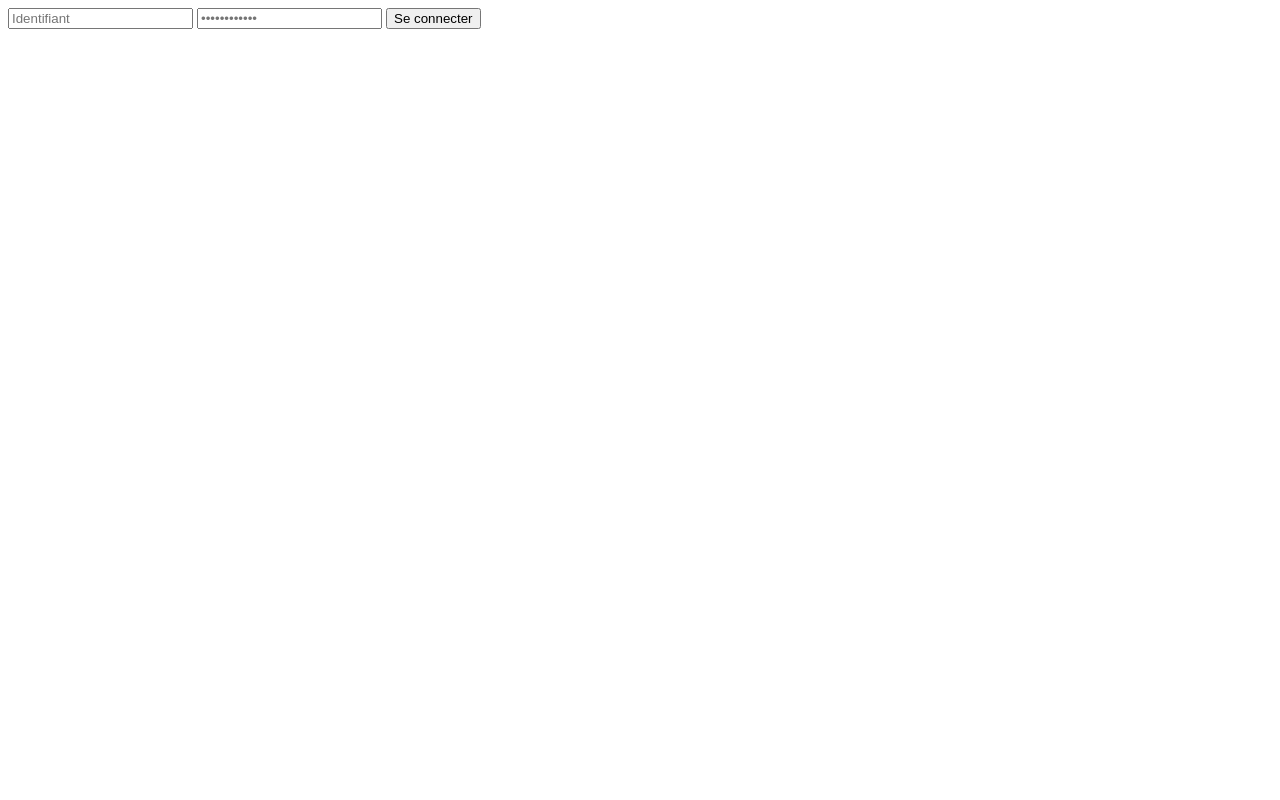
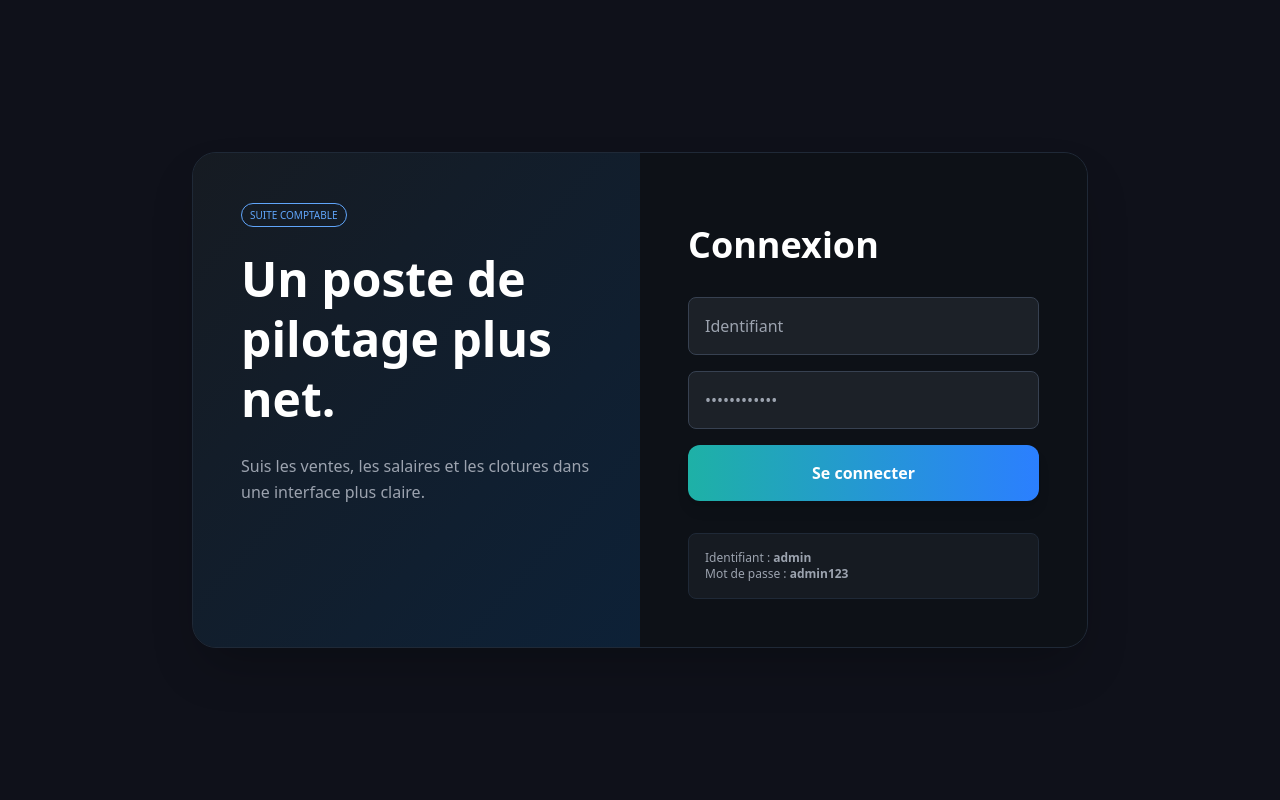
Before and after one commit to Hyuko123/comptabilit-, a Flask app: page /login in a window 1280 px wide. Run offline with Flask 3, Linux system fonts and the light colour scheme; some libraries are stand-ins or nearby versions.

Commit message:
Update login.html

```diff
--- a/templates/login.html
+++ b/templates/login.html
@@ -1,7 +1,29 @@
-<form class="mt-8 space-y-4" method="POST" action="/login">
-    <input type="text" name="username" placeholder="Identifiant" class="w-full bg-[#1c2128] border border-gray-700 rounded-lg p-4 focus:border-blue-500 outline-none">
-    <input type="password" name="password" placeholder="••••••••••••" class="w-full bg-[#1c2128] border border-gray-700 rounded-lg p-4 focus:border-blue-500 outline-none">
-    <button type="submit" class="w-full bg-gradient-to-r from-[#1eb1a6] to-[#2b7fff] py-4 rounded-xl font-bold shadow-lg hover:opacity-90 transition">
-        Se connecter
-    </button>
-</form>
+<!DOCTYPE html>
+<html lang="fr">
+<head>
+    <meta charset="UTF-8">
+    <script src="https://cdn.tailwindcss.com"></script>
+    <title>Connexion - Ultraze V2</title>
+</head>
+<body class="bg-[#0f111a] flex items-center justify-center min-h-screen font-sans text-white">
+    <div class="bg-[#161b22] rounded-3xl overflow-hidden flex max-w-4xl w-full shadow-2xl border border-gray-800">
+        <div class="w-1/2 p-12 bg-gradient-to-br from-[#161b22] to-[#0d2137]">
+            <span class="text-[10px] border border-blue-400 text-blue-400 px-2 py-1 rounded-full uppercase">Suite Comptable</span>
+            <h1 class="text-5xl font-bold mt-6 leading-tight">Un poste de pilotage plus net.</h1>
+            <p class="text-gray-400 mt-6 leading-relaxed">Suis les ventes, les salaires et les clotures dans une interface plus claire.</p>
+        </div>
+        <div class="w-1/2 p-12 bg-[#0d1117]">
+            <h2 class="text-4xl font-bold mt-6">Connexion</h2>
+            <form class="mt-8 space-y-4" method="POST" action="/login">
+                <input type="text" name="username" placeholder="Identifiant" class="w-full bg-[#1c2128] border border-gray-700 rounded-lg p-4 focus:border-blue-500 outline-none">
+                <input type="password" name="password" placeholder="••••••••••••" class="w-full bg-[#1c2128] border border-gray-700 rounded-lg p-4 focus:border-blue-500 outline-none">
+                <button type="submit" class="w-full bg-gradient-to-r from-[#1eb1a6] to-[#2b7fff] py-4 rounded-xl font-bold shadow-lg hover:opacity-90 transition">Se connecter</button>
+            </form>
+            <div class="mt-8 p-4 bg-[#161b22] rounded-lg border border-gray-800 text-xs text-gray-400">
+                <p>Identifiant : <b>admin</b></p>
+                <p>Mot de passe : <b>admin123</b></p>
+            </div>
+        </div>
+    </div>
+</body>
+</html>
```
